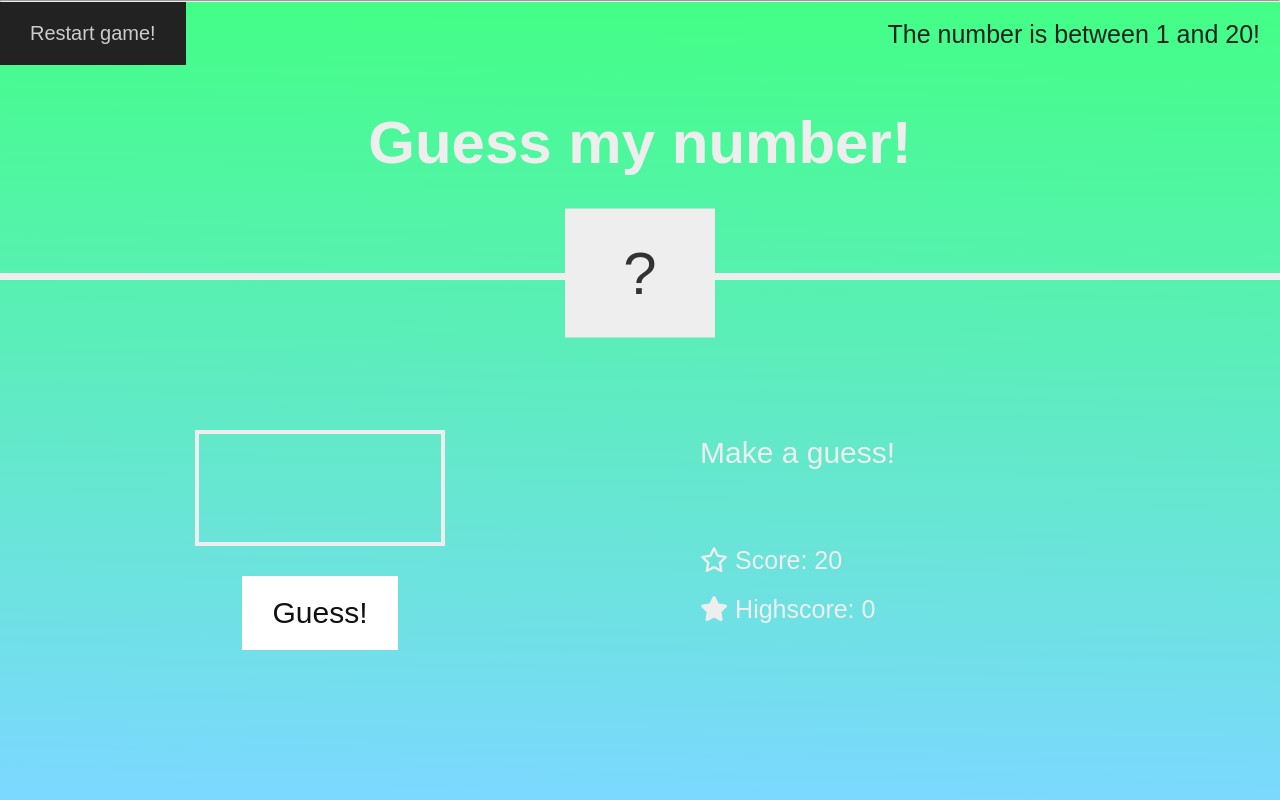
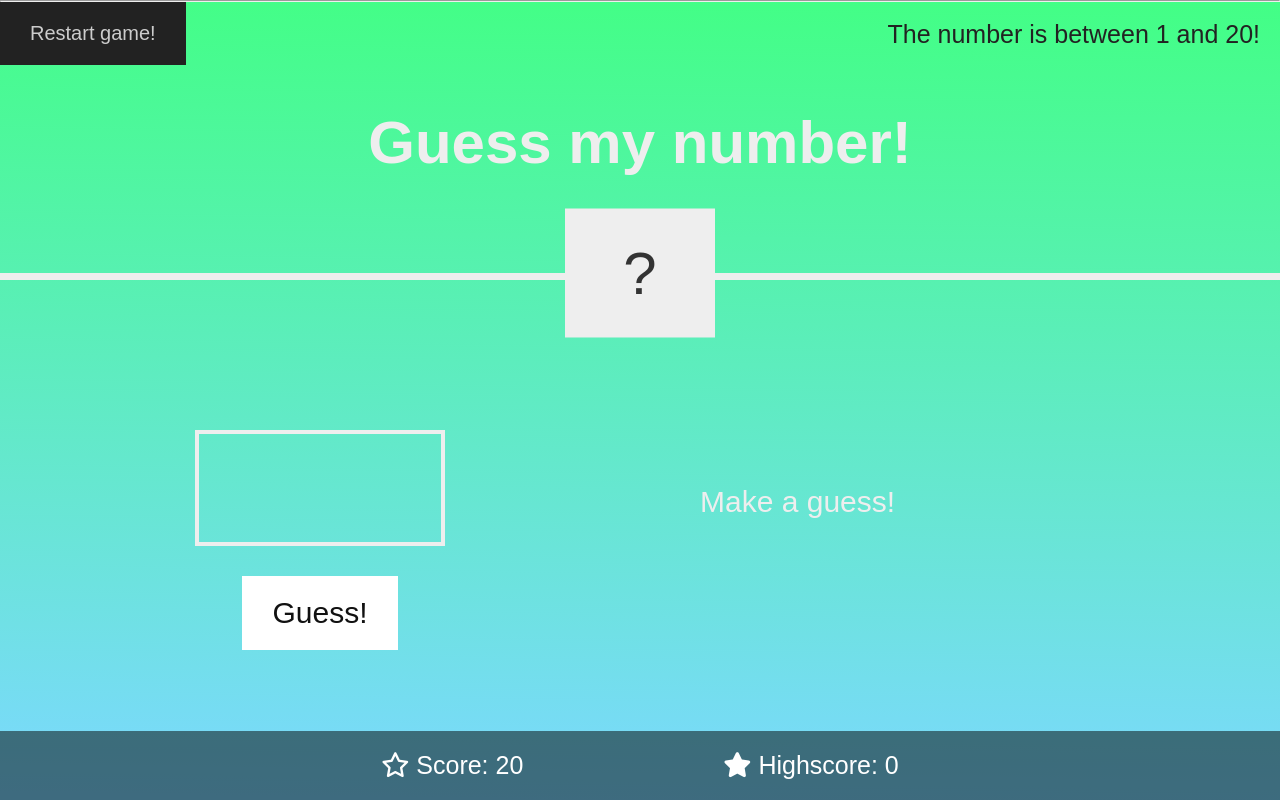
Before and after one commit to thecodingkoala912/NumberGame, a plain HTML site: page src/numGame.html in a window 1280 px wide. Drawn offline with Linux system fonts and the light colour scheme; a web font is replaced by a local one.

Commit message:
implemented game logic and changed css

```diff
--- a/src/numGame.css
+++ b/src/numGame.css
@@ -126,13 +126,23 @@ btnGuess:hover {
   margin-bottom: 8rem;
   height: 3rem;
   font-size: 3rem;
+  align-items: center;
+}
+.bottom-container {
+  display: flex;
+  justify-content: center;
+  align-items: flex-end;
+  position: absolute;
+  bottom: 0;
+  width: 100%;
+  padding: 2rem;
+  background: rgba(0, 0, 0, 0.5);
 }
 
-.label-score {
-  margin-bottom: 2rem;
+.label-score,
+.label-highscore {
   font-size: 2.5rem;
+  color: white;
+  margin-right: 100px;
+  margin-left: 100px;
 }
-.label-highscore {
-  margin-bottom: 2rem;
-  font-size: 2.5rem;
-}
--- a/src/numGame.html
+++ b/src/numGame.html
@@ -25,8 +25,11 @@
         <input type="number" class="input" />
         <button class="btnGuess" onclick="OnClicKBtn()">Guess!</button>
       </section>
+
       <section class="right">
         <p class="message">Make a guess!</p>
+      </section>
+      <div class="bottom-container">
         <p class="label-score">
           <i class="fa-regular fa-star"></i> Score:
           <span class="score">20</span>
@@ -35,7 +38,7 @@
           <i class="fa-solid fa-star"></i> Highscore:
           <span class="highscore">0</span>
         </p>
-      </section>
+      </div>
     </main>
   </body>
 </html>
--- a/src/numGame.js
+++ b/src/numGame.js
@@ -8,6 +8,7 @@ document.addEventListener("DOMContentLoaded", function () {
   let secretNumber = document.querySelector(".secretNumber");
   let bodyColor = document.querySelector("body");
   let originalBackgroundColor = bodyColor.style.backgroundColor;
+  let highscore = 0;
 
   function resetStyles() {
     bodyColor.style.backgroundImage = "";
@@ -73,6 +74,11 @@ document.addEventListener("DOMContentLoaded", function () {
       secretNumber.textContent = correctNumber;
       guessBtn.style.color = "#808080";
       guessBtn.style.backgroundColor = "#c0c0c0";
+
+      if (score > highscore) {
+        highscore = score;
+        document.querySelector(".highscore").textContent = score;
+      }
     } else if (guess > correctNumber || guess < correctNumber) {
       if (score > 1) {
         const message =
```
